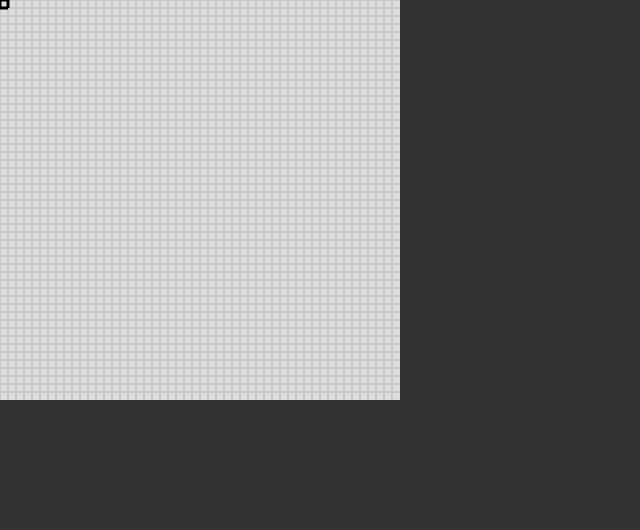
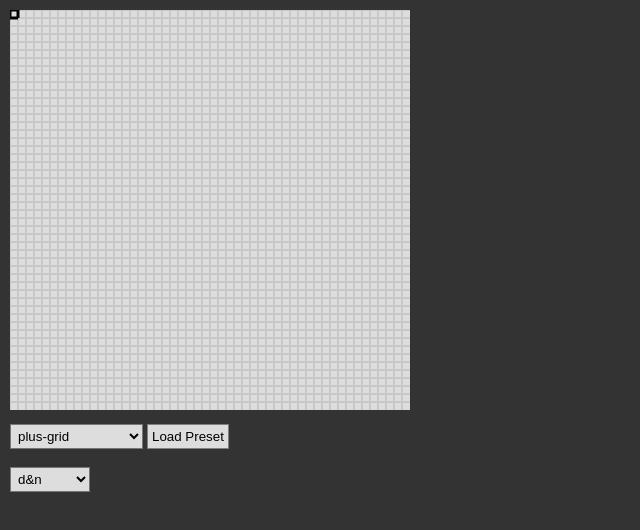
Before and after one commit to thepixelist11/CellularAutomata, a plain HTML site: page index.html in a window 1280 px wide. Shown: the whole page, without its empty margins (0-640 px from the left). Drawn offline with Linux system fonts and the light colour scheme.

Commit message:
Added new presets. Added conway's ruleset. Added changing ruleset and loading presets in the program

```diff
--- a/index.html
+++ b/index.html
@@ -9,5 +9,12 @@
 </head>
 <body>
   <canvas width="400" height="400"></canvas>
+  <br>
+  <div>
+    <select id="preset"></select>
+    <button onclick="loadClick()">Load Preset</button>
+  </div>
+  <br>
+  <select id="ruleset" onchange="updateRuleset()"></select>
 </body>
 </html>
--- a/main.js
+++ b/main.js
@@ -1,7 +1,16 @@
 // ------------ Presets
 const presets = {
   'plus-grid': '768:0,1:1,3:0,1:1,3:0,1:1,40:0,3:1,1:0,3:1,1:0,3:1,40:0,1:1,3:0,1:1,3:0,1:1,91:0,1:1,3:0,1:1,3:0,1:1,40:0,3:1,1:0,3:1,1:0,3:1,40:0,1:1,3:0,1:1,3:0,1:1,91:0,1:1,3:0,1:1,3:0,1:1,40:0,3:1,1:0,3:1,1:0,3:1,40:0,1:1,3:0,1:1,3:0,1:1,1223:0,',
+  'stills': '153:0,2:1,4:0,2:1,5:0,2:1,35:0,2:1,3:0,1:1,2:0,1:1,3:0,1:1,2:0,1:1,3:0,2:1,5:0,1:1,29:0,2:1,5:0,1:1,1:0,1:1,3:0,1:1,1:0,1:1,3:0,1:1,1:0,1:1,36:0,1:1,5:0,1:1,5:0,1:1,2170:0,',
+  'gosper-glider-gun': '281:0,1:1,47:0,1:1,1:0,1:1,37:0,2:1,6:0,2:1,12:0,2:1,25:0,1:1,3:0,1:1,4:0,2:1,12:0,2:1,14:0,2:1,8:0,1:1,5:0,1:1,3:0,2:1,28:0,2:1,8:0,1:1,3:0,1:1,1:0,2:1,4:0,1:1,1:0,1:1,35:0,1:1,5:0,1:1,7:0,1:1,36:0,1:1,3:0,1:1,46:0,2:1,1829:0,',
 }
+const presetRules = {
+  'plus-grid': 'd&n',
+  'stills': 'conways',
+  'gosper-glider-gun': 'conways',
+}
+
+const rulesets = ['d&n', 'conways']
 
 // ------------ Utils
 function lerp(A, B, t) {
@@ -227,6 +236,23 @@ function randomizeGrid(){
 function updateCells(){
   const neighbours = getNumberOfNeighbours()
   for(let i = 0; i < grid.length; i++){
+    switch(ruleset){
+      case 'conways':
+        {
+          const n = neighbours[i]
+          if(grid[i] == 0){
+            if(n == 3){
+              grid[i] = 1
+            }
+          } else {
+            if(n == 0 || n == 1 || n > 3){
+              grid[i] = 0
+            }
+          }
+        }
+        break
+      case 'd&n':
+        {
           const n = neighbours[i]
           if(grid[i] == 0){
             if(n == 3 || n == 6 || n == 7 || n == 8){
@@ -236,6 +262,12 @@ function updateCells(){
             if(n == 0 || n == 1 || n == 2 || n == 5){
               grid[i] = 0
             }
+          }
+        }
+        break
+      default:
+        window.alert("Simulation failed. Ruleset does not exist")
+        location.reload()
     }
   }
 }
@@ -316,7 +348,8 @@ function loadPreset(preset){
     window.alert('Preset not found')
     return
   }
-  loadGrid(expand(presets['plus-grid']).map(e => parseInt(e)))
+  loadGrid(expand(presets[preset]).map(e => parseInt(e)))
+  ruleset = presetRules[preset]
 }
 
 function expand(s){
@@ -355,6 +388,36 @@ function compress(a){
   ret = ret.concat(`${currentQuant}:${currentVal},`)
   return ret
 }
+
+function loadPresetOptions(){
+  const s = document.getElementById('preset')
+  for(p in presets){
+    const o = document.createElement('option')
+    o.value = p
+    o.innerHTML = p
+    s.appendChild(o)
+  }
+}
+
+function loadRulesetOptions(){
+  const s = document.getElementById('ruleset')
+  for(let i = 0; i < rulesets.length; i++){
+    const p = rulesets[i]
+    const o = document.createElement('option')
+    o.value = p
+    o.innerHTML = p
+    s.appendChild(o)
+  }
+}
+
+function loadClick(){
+  loadPreset(document.getElementById('preset').value)
+  document.getElementById('ruleset').value = ruleset
+}
+
+function updateRuleset(){
+  ruleset = document.getElementById('ruleset').value
+}
 // -------------- Main
 const canvas = document.querySelector('canvas')
 const ctx = canvas.getContext('2d')
@@ -363,6 +426,8 @@ const gridWidth = 50
 const gridHeight = 50
 
 const timeStep = 100
+
+let ruleset = 'conways'
 
 let grid = new Array(gridWidth * gridHeight).fill(0)
 
@@ -380,6 +445,8 @@ let lastTime = 0
 let start = null
 
 initEventListeners()
+loadPresetOptions()
+loadRulesetOptions()
 setup()
 
 function simulate(realtime){
@@ -408,8 +475,8 @@ function simulate(realtime){
 function setup(){
   ctx.clearRect(0, 0, canvas.width, canvas.height)
 
+  fillCells()
   drawGridLines()
-  fillCells()
   fillHovered()
 
   if(state == 'setup'){
--- a/styles.css
+++ b/styles.css
@@ -6,4 +6,21 @@ canvas{
   width: 400px;
   height: 400px;
   background-color: #ddd;
+  margin: 10px;
 }
+select{
+  padding: 3px;
+  outline: none;
+  margin-left: 10px;
+  background-color: #ddd;
+  cursor: pointer;
+}
+button{
+  padding: 4px;
+  background-color: #ddd;
+  border: grey solid 1px;
+  cursor: pointer;
+}
+button:hover{
+  background-color: #bbb;
+}
```
Lines whose indentation alone changed are shown as unchanged.
